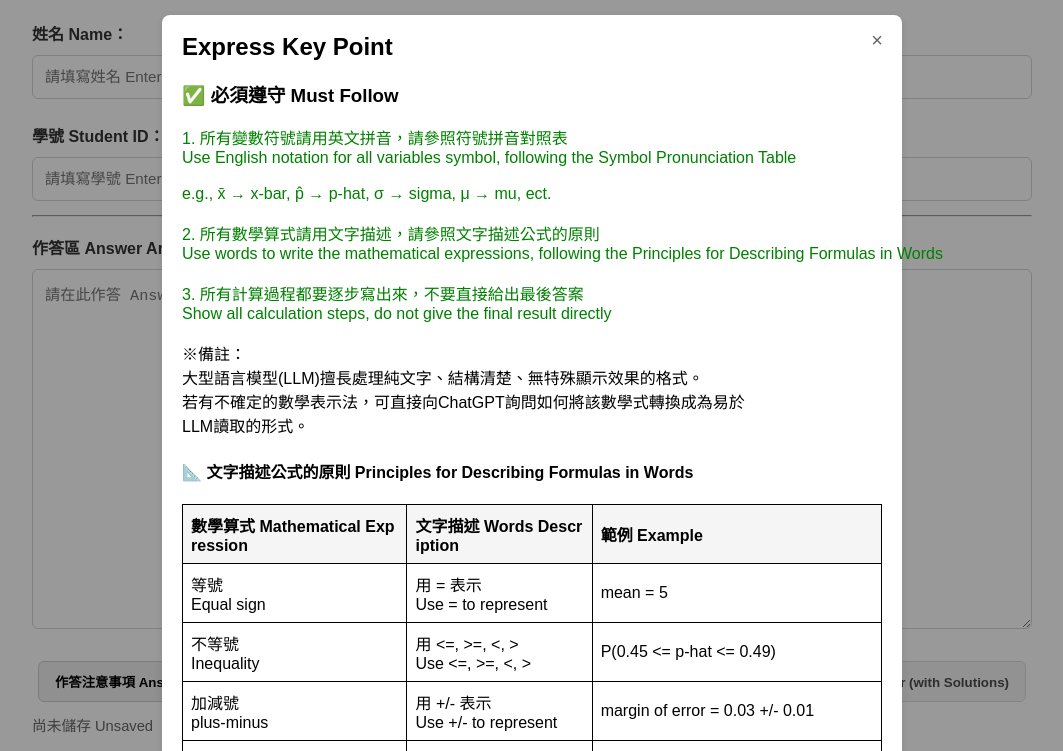
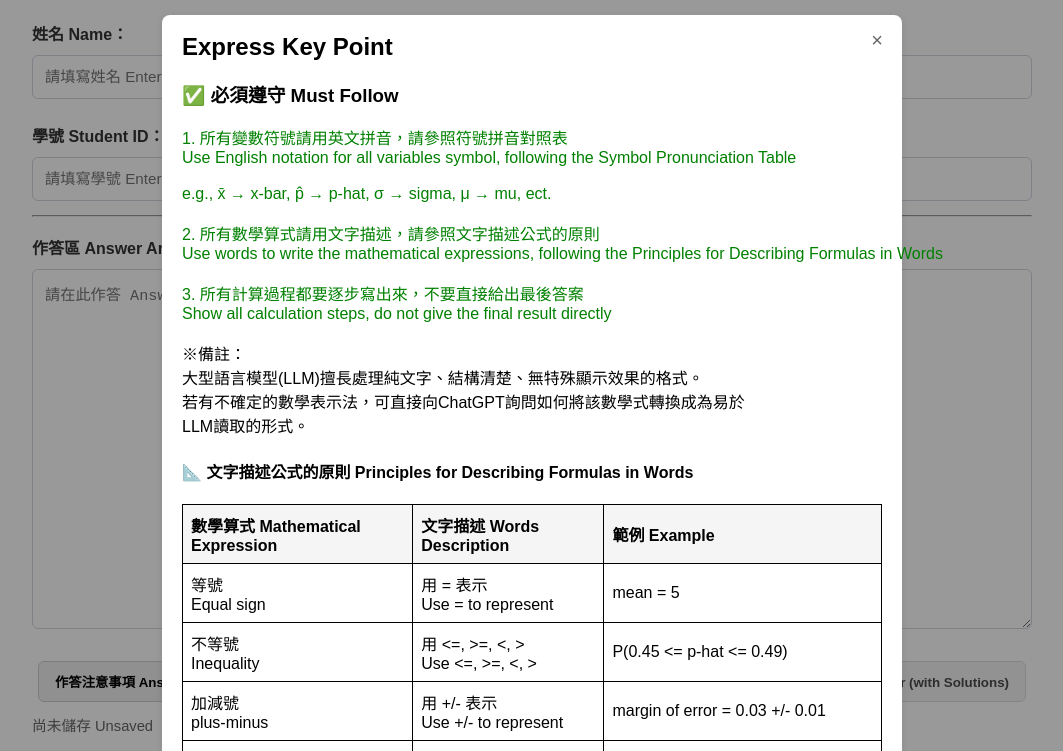
Before and after one commit to cynthia950420-hash/StatsAnswerFormatter, a plain HTML site: page index.html in a window 1280 px wide. Both pictures are taken after a click on the button "作答注意事項 Answering Guidelines". Shown: the part 196-947 px from the top of the page, without its empty margins (108-1171 px from the left). Drawn offline with Linux system fonts and the light colour scheme.

Commit message:
Update index.html

```diff
--- a/index.html
+++ b/index.html
@@ -50,7 +50,7 @@
 
 <!-- 注意事項 Modal -->
   <div id="instructionsModal" class="modal">
-    <div class="modal-content" style="word-wrap: break-word; word-break: break-all; white-space: normal;">
+    <div class="modal-content">
       <span class="close-btn" id="closeModal">&times;</span>
 
       <h2>Express Key Point</h2>
```
